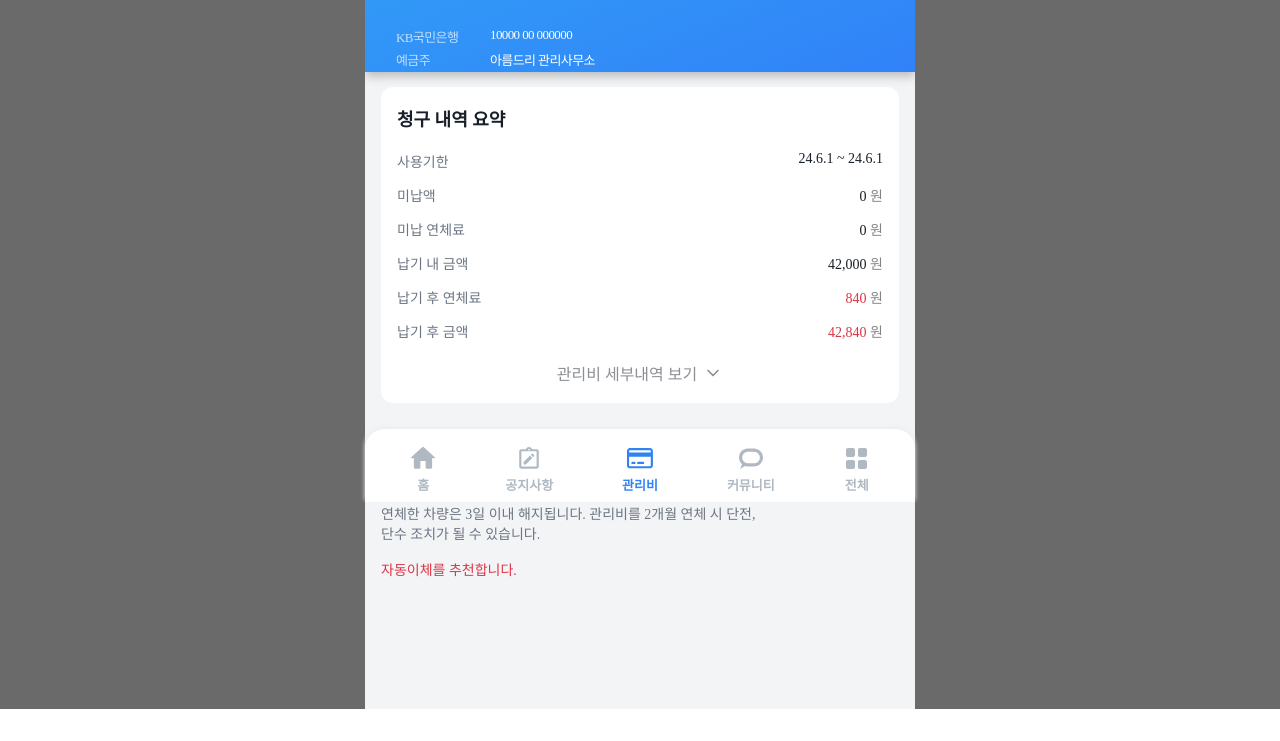
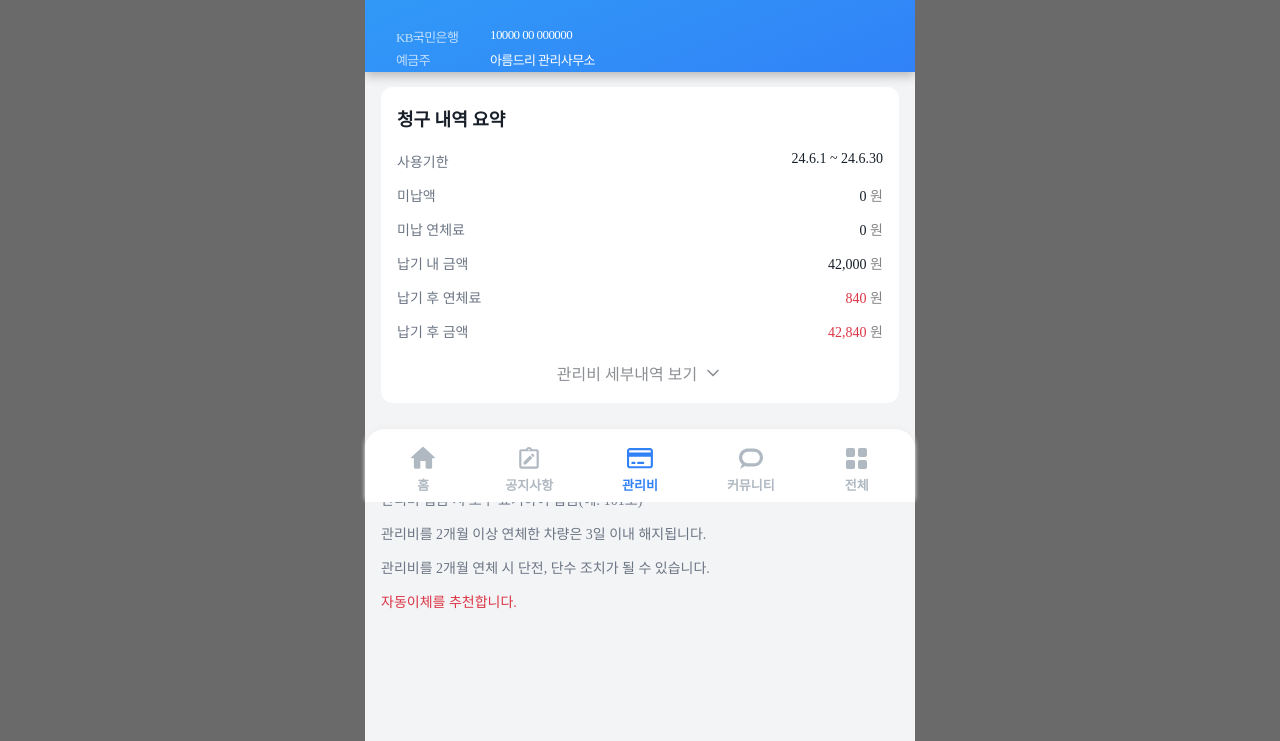
Before and after one commit to neodahl/k-vill, a plain HTML site: page html/MT101.html in a window 1280 px wide. Shown: the part 298-1039 px from the top of the page. Before the commit the page ends 1007 px from the top, so only its background shows below. Drawn offline with Linux system fonts and the light colour scheme; a web font is replaced by a local one.

Commit message:
관리비 하단 공지사항 pre-line 제거

```diff
--- a/asset/scss/style.scss
+++ b/asset/scss/style.scss
@@ -815,10 +815,11 @@
 .announcement {
 	margin-top: rem(40px);
 	margin-bottom: rem(40px);
-	p {
-		font-size: rem(14px);
+	.title {
+		margin-bottom: rem(20px);
+		font-size: rem(18px);
+		font-weight: 700;
 		color: $font2;
-		white-space: pre-line;
 	}
 	strong {
 		font-weight: 400;
--- a/html/MT101.html
+++ b/html/MT101.html
@@ -42,7 +42,7 @@
 								</div>
 								<div class="stamp">
 									<img src="../asset/img/stamp-state-1.png" alt="납부 전" />
-									<!-- 아래 주석을 이용하여 상태에 따라 변경해 주세요-->
+									<!-- 아래 코드를 이용하여 상태에 따라 변경해 주세요.(display:none; 제거)-->
 									<img
 										style="display: none"
 										src="../asset/img/stamp-state-2.png"
@@ -50,7 +50,7 @@
 									/>
 									<img
 										style="display: none"
-										src="../asset/img/stamp-state-3.png"
+										src="../asset/img/stamp-state-3-white.png"
 										alt="납부 완료"
 									/>
 									<img
@@ -87,7 +87,7 @@
 								<h3 class="frame-title">청구 내역 요약</h3>
 								<dl>
 									<dt>사용기한</dt>
-									<dd><b>24.6.1 ~ 24.6.1</b></dd>
+									<dd><b>24.6.1 ~ 24.6.30</b></dd>
 									<dt>미납액</dt>
 									<dd>
 										<b>0</b>
@@ -281,15 +281,7 @@
 						</div>
 						<div class="announcement">
 							<div class="title">공지사항</div>
-							<p>
-								관리비 입금 시 호수 표기하여 입금(예: 101호) 관리비를 2개월 이상
-								연체한 차량은 3일 이내 해지됩니다. 관리비를 2개월 연체 시 단전,
-								단수 조치가 될 수 있습니다.
-
-								<strong class="danger">자동이체를 추천합니다.</strong>
-							</p>
-							<!-- p 태그 사용이 불가할 시에 아래 코드를 활용해주세요(style속성에서 display:none;을 제거해서 사용해주세요)-->
-							<ul class="info-list" style="display: none">
+							<ul class="info-list">
 								<li>관리비 입금 시 호수 표기하여 입금(예: 101호)</li>
 								<li>관리비를 2개월 이상 연체한 차량은 3일 이내 해지됩니다.</li>
 								<li>
```
Also changed, not shown: html/MT102.html (+1 -9 lines), html/ST101.html (+2 -2 lines), asset/css/style.css, asset/img/stamp-state-3-white.png (added), 1 other file.
